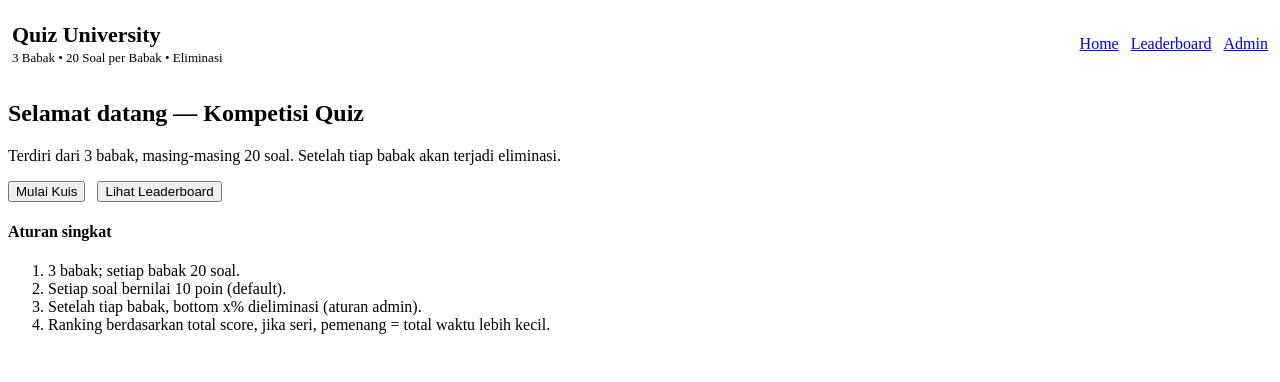
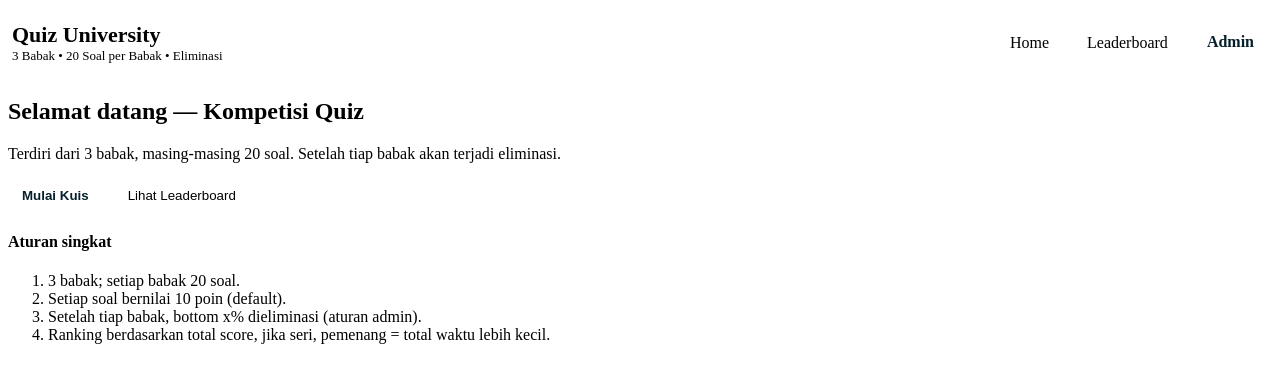
Before and after one commit to MuhamadRosif/Quiz-Phising-V2, a React (Vite) app: page / in a window 1280 px wide. Shown: the top 382 px of the page. Built offline with nearby package versions, Linux system fonts and the light colour scheme.

Commit message:
Update index.css

```diff
--- a/src/index.css
+++ b/src/index.css
@@ -2,7 +2,6 @@
 /*     RESPONSIVE HEADER     */
 /* ========================= */
 
-/* Wrapper */
 .header-responsive {
   display: flex;
   align-items: center;
@@ -11,34 +10,51 @@
   margin-bottom: 10px;
 }
 
-/* Title (Left) */
+/* TITLE */
 .header-title {
   display: flex;
   flex-direction: column;
-  gap: 2px;
 }
-
 .title-main {
   font-size: 22px;
   font-weight: 700;
 }
-
 .title-sub {
   font-size: 13px;
   color: var(--muted);
 }
 
-/* Desktop Navigation */
+/* DESKTOP NAV */
 .nav-desktop {
   display: flex;
   gap: 12px;
 }
 
-/* Mobile Hamburger */
+/* ORIGINAL BUTTON COLORS (RESTORED) */
+.btn {
+  background: var(--accent);
+  color: #06202b;
+  border: 0;
+  padding: 8px 14px;
+  border-radius: 8px;
+  font-weight: 600;
+  text-decoration: none;
+}
+
+.btn-ghost {
+  background: transparent;
+  border: 1px solid rgba(255,255,255,0.09);
+  padding: 8px 12px;
+  border-radius: 8px;
+  color: var(--muted);
+  text-decoration: none;
+}
+
+/* HAMBURGER */
 .hamburger {
   display: none;
-  width: 36px;
-  height: 32px;
+  width: 38px;
+  height: 34px;
   background: transparent;
   border: 0;
   padding: 0;
@@ -47,16 +63,13 @@
   gap: 6px;
   cursor: pointer;
 }
-
 .hamburger .bar {
-  width: 26px;
+  width: 28px;
   height: 3px;
   border-radius: 4px;
   background: var(--muted);
   transition: 0.32s ease;
 }
-
-/* Hamburger animation */
 .rotate1 {
   transform: rotate(45deg) translateY(8px);
   background: var(--accent);
@@ -69,31 +82,33 @@
   background: var(--accent);
 }
 
-/* Mobile Dropdown */
+/* MOBILE MENU */
 .nav-mobile {
   display: flex;
   flex-direction: column;
   background: var(--card);
   border-radius: 10px;
-  padding: 12px;
+  padding: 14px;
   margin-top: 10px;
   animation: fadeDownMenu 0.25s ease-out;
 }
 
+/* MOBILE ITEMS = SAME COLOR AS DESKTOP BUTTONS */
 .nav-mobile .nav-item {
-  padding: 10px 6px;
+  padding: 10px 12px;
   border-radius: 8px;
   text-decoration: none;
   color: #e6eef8;
-  background: rgba(255, 255, 255, 0.05);
-  margin-bottom: 6px;
+  background: rgba(255,255,255,0.06);
+  margin-bottom: 8px;
+  border: 1px solid rgba(255,255,255,0.08);
+  font-size: 15px;
 }
-
 .nav-mobile .nav-item:last-child {
   margin-bottom: 0;
 }
 
-/* Mobile Animation */
+/* SMALL DROPDOWN ANIMATION */
 @keyframes fadeDownMenu {
   from {
     opacity: 0;
@@ -105,12 +120,11 @@
   }
 }
 
-/* RESPONSIVE BREAKPOINT */
+/* RESPONSIVE RULES */
 @media (max-width: 700px) {
   .nav-desktop {
     display: none;
   }
-
   .hamburger {
     display: flex;
   }
```
